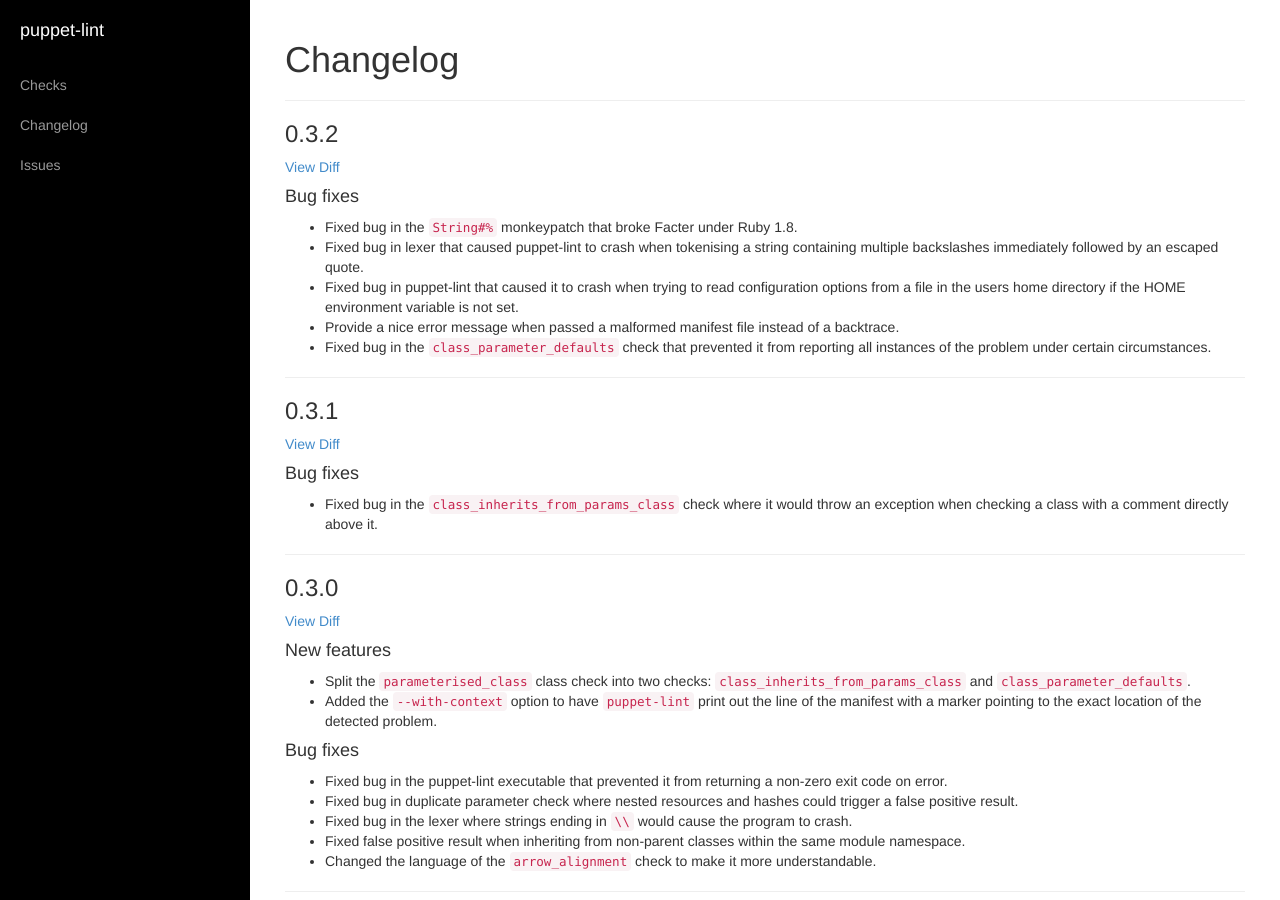
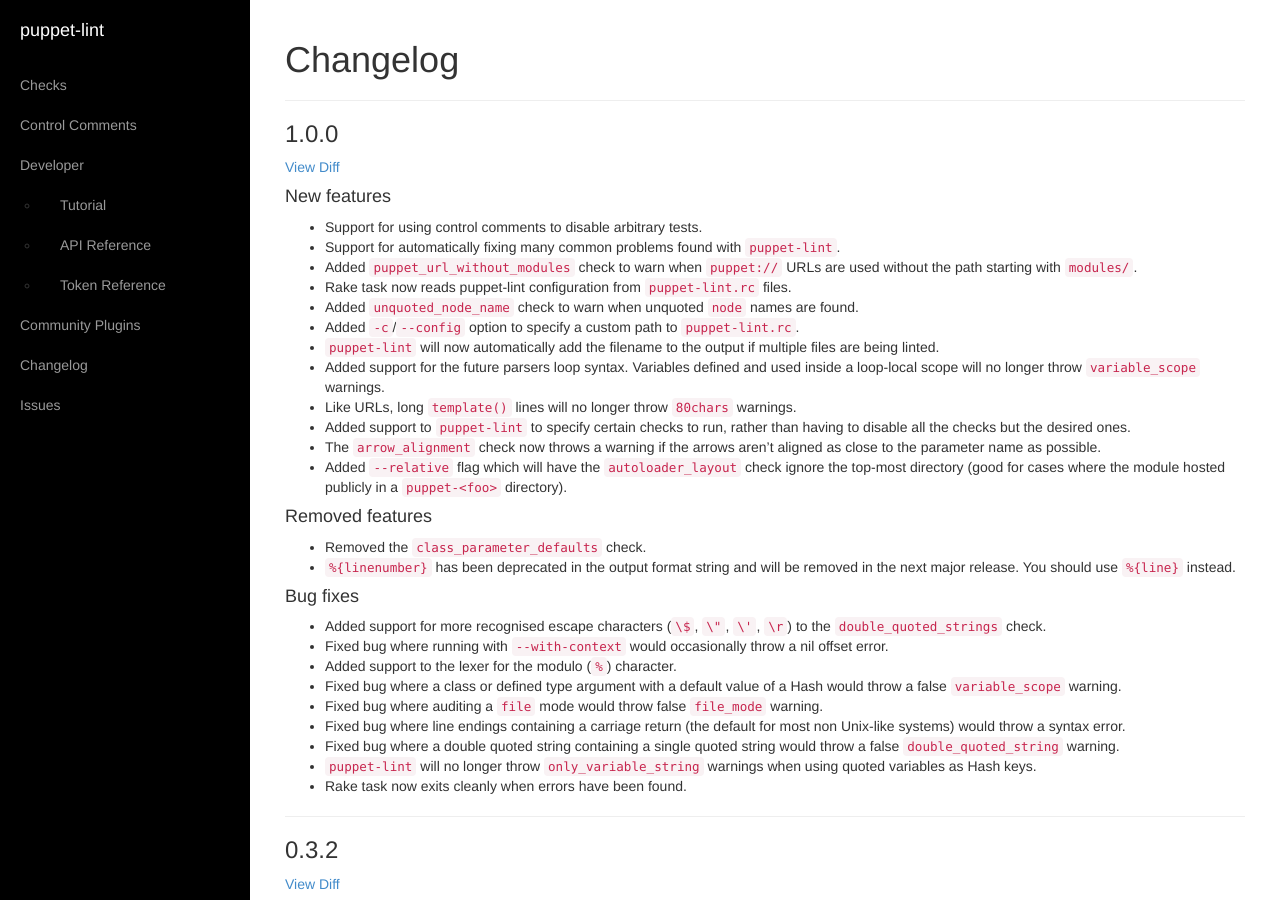
Before and after one commit to rodjek/puppet-lint, a Jekyll site: the page built from changelog/index.md, in a window 1280 px wide and 900 px high. Built offline with Jekyll 4.4.1, drawn with Linux system fonts in a browser that asks for light colours.

Commit message:
Update docs for 1.0.0

```diff
--- a/_layouts/default.html
+++ b/_layouts/default.html
@@ -19,6 +19,26 @@
           </li>
           <li>
             <a href="/checks/">Checks</a>
+          </li>
+          <li>
+            <a href="/controlcomments/">Control Comments</a>
+          </li>
+          <li>
+            <a href="#">Developer</a>
+            <ul>
+              <li>
+                <a href="/developer/tutorial/">Tutorial</a>
+              </li>
+              <li>
+                <a href="/developer/api/">API Reference</a>
+              </li>
+              <li>
+                <a href="/developer/tokens/">Token Reference</a>
+              </li>
+            </ul>
+          </li>
+          <li>
+            <a href="/plugins/">Community Plugins</a>
           </li>
           <li>
             <a href="/changelog/">Changelog</a>
--- a/changelog/index.md
+++ b/changelog/index.md
@@ -3,6 +3,62 @@
 ---
 
 # Changelog
+
+---
+
+### 1.0.0
+
+[View Diff](https://github.com/rodjek/puppet-lint/compare/0.3.2...1.0.0)
+
+#### New features
+
+ * Support for using control comments to disable arbitrary tests.
+ * Support for automatically fixing many common problems found with
+   `puppet-lint`.
+ * Added `puppet_url_without_modules` check to warn when `puppet://` URLs are
+   used without the path starting with `modules/`.
+ * Rake task now reads puppet-lint configuration from `puppet-lint.rc` files.
+ * Added `unquoted_node_name` check to warn when unquoted `node` names are
+   found.
+ * Added `-c`/`--config` option to specify a custom path to `puppet-lint.rc`.
+ * `puppet-lint` will now automatically add the filename to the output if
+   multiple files are being linted.
+ * Added support for the future parsers loop syntax.  Variables defined and
+   used inside a loop-local scope will no longer throw `variable_scope`
+   warnings.
+ * Like URLs, long `template()` lines will no longer throw `80chars` warnings.
+ * Added support to `puppet-lint` to specify certain checks to run, rather than
+   having to disable all the checks but the desired ones.
+ * The `arrow_alignment` check now throws a warning if the arrows aren't
+   aligned as close to the parameter name as possible.
+ * Added `--relative` flag which will have the `autoloader_layout` check ignore
+   the top-most directory (good for cases where the module hosted publicly in
+   a `puppet-<foo>` directory).
+
+#### Removed features
+
+ * Removed the `class_parameter_defaults` check.
+ * `%{linenumber}` has been deprecated in the output format string and will be
+   removed in the next major release.  You should use `%{line}` instead.
+
+#### Bug fixes
+
+ * Added support for more recognised escape characters (`\$`, `\"`, `\'`,
+   `\r`) to the `double_quoted_strings` check.
+ * Fixed bug where running with `--with-context` would occasionally throw a nil
+   offset error.
+ * Added support to the lexer for the modulo (`%`) character.
+ * Fixed bug where a class or defined type argument with a default value of
+   a Hash would throw a false `variable_scope` warning.
+ * Fixed bug where auditing a `file` mode would throw false `file_mode`
+   warning.
+ * Fixed bug where line endings containing a carriage return (the default for
+   most non Unix-like systems) would throw a syntax error.
+ * Fixed bug where a double quoted string containing a single quoted string
+   would throw a false `double_quoted_string` warning.
+ * `puppet-lint` will no longer throw `only_variable_string` warnings when
+   using quoted variables as Hash keys.
+ * Rake task now exits cleanly when errors have been found.
 
 ---
 
```
Also changed, not shown: checks/class_parameter_defaults/index.md (deleted, +0 -62 lines), checks/index.md (+5 -1 lines), checks/puppet_url_without_modules/index.md (added, +41 -0 lines), checks/unquoted_node_name/index.md (added, +42 -0 lines), controlcomments/index.md (added, +46 -0 lines), index.md (+7 -0 lines), plugins/index.md (added, +16 -0 lines).
